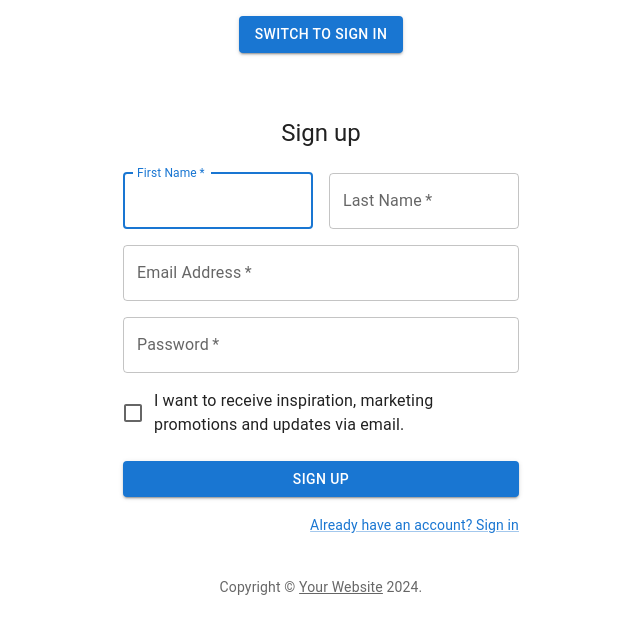
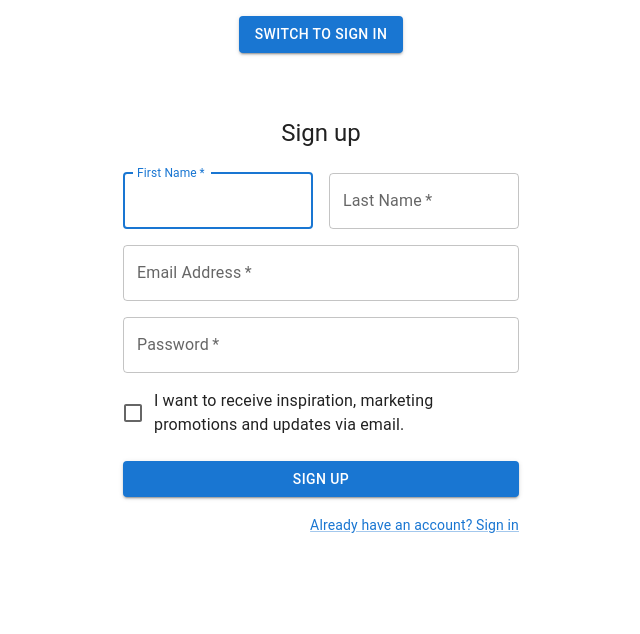
Before and after one commit to Moho-Davidson-Colab/grammar-guardian, a React (Create React App) app in the folder frontend/: page / in a window 1280 px wide. Both pictures are taken after a click on the button "SWITCH TO SIGN UP". Shown: the top 634 px of the page, without its empty margins (319-959 px from the left). Built offline with nearby package versions, Linux system fonts and the light colour scheme.

Commit message:
Transition signup to new ui

```diff
--- a/frontend/src/components/register.tsx
+++ b/frontend/src/components/register.tsx
@@ -11,40 +11,32 @@ import Box from "@mui/material/Box";
 import Typography from "@mui/material/Typography";
 import Container from "@mui/material/Container";
 import { createTheme, ThemeProvider } from "@mui/material/styles";
-
-function Copyright(props: any) {
-  return (
-    <Typography
-      variant="body2"
-      color="text.secondary"
-      align="center"
-      {...props}
-    >
-      {"Copyright © "}
-      <Link color="inherit" href="https://mui.com/">
-        Your Website
-      </Link>{" "}
-      {new Date().getFullYear()}
-      {"."}
-    </Typography>
-  );
-}
-
-// TODO remove, this demo shouldn't need to reset the theme.
-const defaultTheme = createTheme();
+import axios from "axios";
 
 export default function Register() {
-  const handleSubmit = (event: React.FormEvent<HTMLFormElement>) => {
+  const handleSubmit = async (event: React.FormEvent<HTMLFormElement>) => {
     event.preventDefault();
     const data = new FormData(event.currentTarget);
-    console.log({
-      email: data.get("email"),
+    await axios
+      .post("http://127.0.0.1:5000/signup", {
+        username: data.get("email"),
         password: data.get("password"),
+        firstname: data.get("firstName"),
+        lastname: data.get("lastName"),
+      })
+      .then((response) => {
+        console.log(response);
+        if (response.status === 201) {
+          sessionStorage.setItem("access_token", response.data.access_token);
+          document.cookie = `refresh_token=${response.data.refresh_token}`;
+        }
+      })
+      .catch((error) => {
+        alert(error.response.data);
       });
   };
 
   return (
-    <ThemeProvider theme={defaultTheme}>
     <Container component="main" maxWidth="xs">
       <CssBaseline />
       <Box
@@ -58,12 +50,7 @@ export default function Register() {
         <Typography component="h1" variant="h5">
           Sign up
         </Typography>
-          <Box
-            component="form"
-            noValidate
-            onSubmit={handleSubmit}
-            sx={{ mt: 3 }}
-          >
+        <Box component="form" noValidate onSubmit={handleSubmit} sx={{ mt: 3 }}>
           <Grid container spacing={2}>
             <Grid item xs={12} sm={6}>
               <TextField
@@ -109,9 +96,7 @@ export default function Register() {
             </Grid>
             <Grid item xs={12}>
               <FormControlLabel
-                  control={
-                    <Checkbox value="allowExtraEmails" color="primary" />
-                  }
+                control={<Checkbox value="allowExtraEmails" color="primary" />}
                 label="I want to receive inspiration, marketing promotions and updates via email."
               />
             </Grid>
@@ -133,8 +118,6 @@ export default function Register() {
           </Grid>
         </Box>
       </Box>
-        <Copyright sx={{ mt: 5 }} />
     </Container>
-    </ThemeProvider>
   );
 }
```
Also changed, not shown: 1 other file (tests, documents, lock files or other folders). Lines whose indentation alone changed are shown as unchanged.
